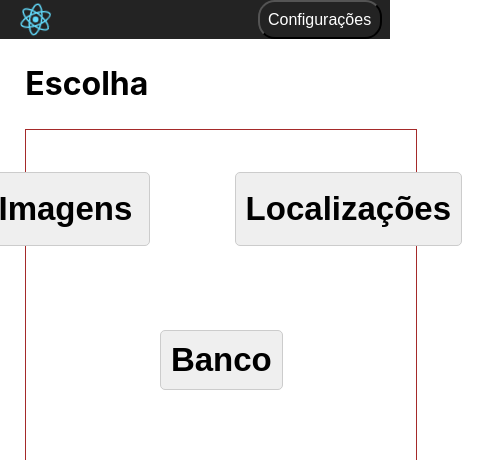
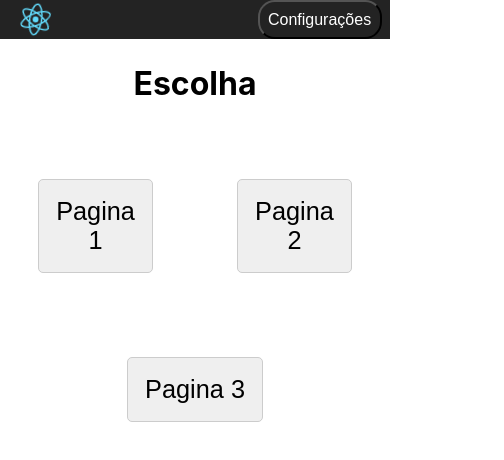
Before and after one commit to joaoguilherme000/React-site, a React (Create React App) app: page /Dashboard in a window 390 px wide. Shown: the top 460 px of the page, 504 px wide, since content can reach past the window. Built offline with nearby package versions, Linux system fonts and the light colour scheme.

Commit message:
parte da escolha mais responsiva

```diff
--- a/src/App.js
+++ b/src/App.js
@@ -10,6 +10,8 @@ function App() {
       <Routes>
         <Route path="/" element={<Login />} />
         <Route path="/Dashboard" element={<Dashboard/>} />
+        <Route path="/Dashboard" element={<Dashboard/>} />
+        <Route path="/Dashboard" element={<Dashboard/>} />
         <Route path="*" element={<NoPage />} />
       </Routes>
     </BrowserRouter>
--- a/src/View/Dashboard/index.css
+++ b/src/View/Dashboard/index.css
@@ -1,3 +1,9 @@
+.conteudo{
+    display: flex;
+    flex-direction: column;
+    align-items: center;
+}
+
 .titulo {
     text-align: start;
     margin: 3vh;
@@ -5,9 +11,8 @@
 
 .button-container {
     margin: 3vh;
-    height: 40vh;
-    border: 1px solid brown;
-    width: 100%;
+    height: 50vh;
+    width: 97%;
     margin-bottom: 12%;
 
     display: flex;
@@ -20,50 +25,18 @@
     margin: 5vh;
 }
 
-.imagens{
+.banco{
     margin-top: 3vh;
     padding: 2vh;
     border: 1px solid #ccc;
     border-radius: 5px;
-    font-size: 33px;
+    font-size: 3vh;
     outline: none;
     transition: background-color 0.5s;
-    font-weight: bold;
+
 }
 
-.imagens:hover{
-    border-color: #f4a100;
-    background-color: #f4a100;
-}
-
-.local{
-    margin-top: 3vh;
-    padding: 10px;
-    border: 1px solid #ccc;
-    border-radius: 5px;
-    font-size: 33px;
-    outline: none;
-    transition: background-color 0.5s;
-    font-weight: bold;
-}
-
-.local:hover{
-    border-color: #f4a100;
-    background-color: #f4a100;
-}
-
-.banco{
-    margin-top: 3vh;
-    padding: 10px;
-    border: 1px solid #ccc;
-    border-radius: 5px;
-    font-size: 33px;
-    outline: none;
-    transition: background-color 0.5s;
-    font-weight: bold;
-}
-
-.btn-banco:hover{
+.banco:hover{
     border-color: #f4a100;
     background-color: #f4a100;
 }
@@ -72,3 +45,18 @@
     display: flex;
     flex-direction: row;
 }
+
+.linha button{
+    margin-top: 3vh;
+    padding: 2vh;
+    border: 1px solid #ccc;
+    border-radius: 5px;
+    font-size: 3vh;
+    outline: none;
+    transition: background-color 0.5s;
+}
+
+.linha button:hover{
+    border-color: #f4a100;
+    background-color: #f4a100;
+}
--- a/src/View/Dashboard/index.js
+++ b/src/View/Dashboard/index.js
@@ -10,10 +10,10 @@ export default function Dashboard () {
       <h1 className="titulo">Escolha</h1>
       <div className="button-container">
         <div className="linha">
-          <button className="imagens" >Imagens</button>
-          <button className="local" >Localizações</button>
+          <button className="imagens" >Pagina 1</button>
+          <button className="local" >Pagina 2</button>
         </div>
-        <button className="banco" >Banco</button>
+        <button className="banco" >Pagina 3</button>
       </div>
     </div>
     </>
```
Also changed, not shown: src/View/Login/index.js (+2 -5 lines).
